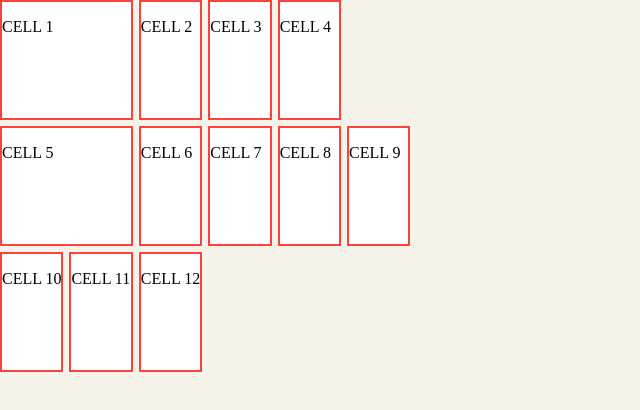
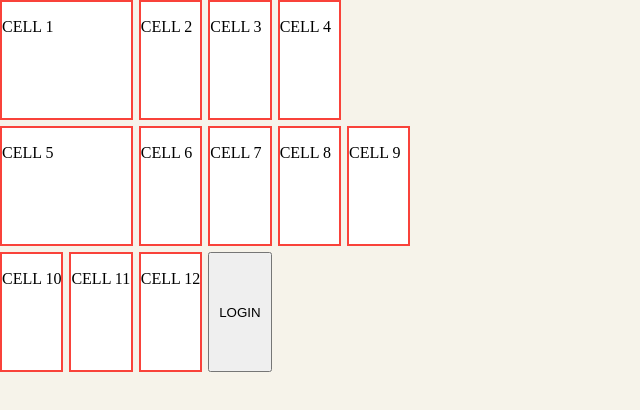
Before and after one commit to juiceghost/collab-test, a plain HTML site: page index.html in a window 1280 px wide. Shown: the whole page, without its empty margins (0-640 px from the left). Drawn offline with Linux system fonts and the light colour scheme.

Commit message:
Added login button

```diff
--- a/index.html
+++ b/index.html
@@ -48,6 +48,7 @@
             <div class="cell">
                 <p>CELL 12</p>
             </div>
+            <button>LOGIN</button>
         </header>
     </main>
 </body>
```
